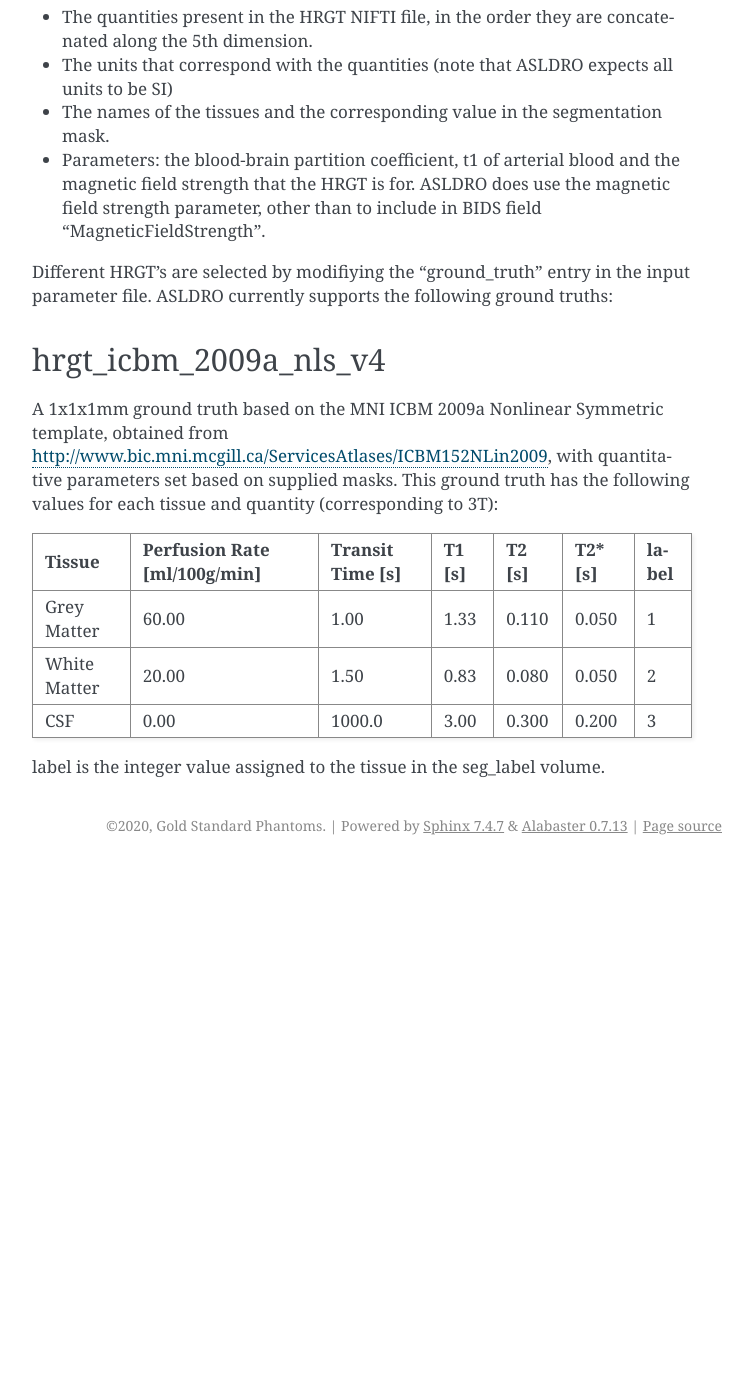
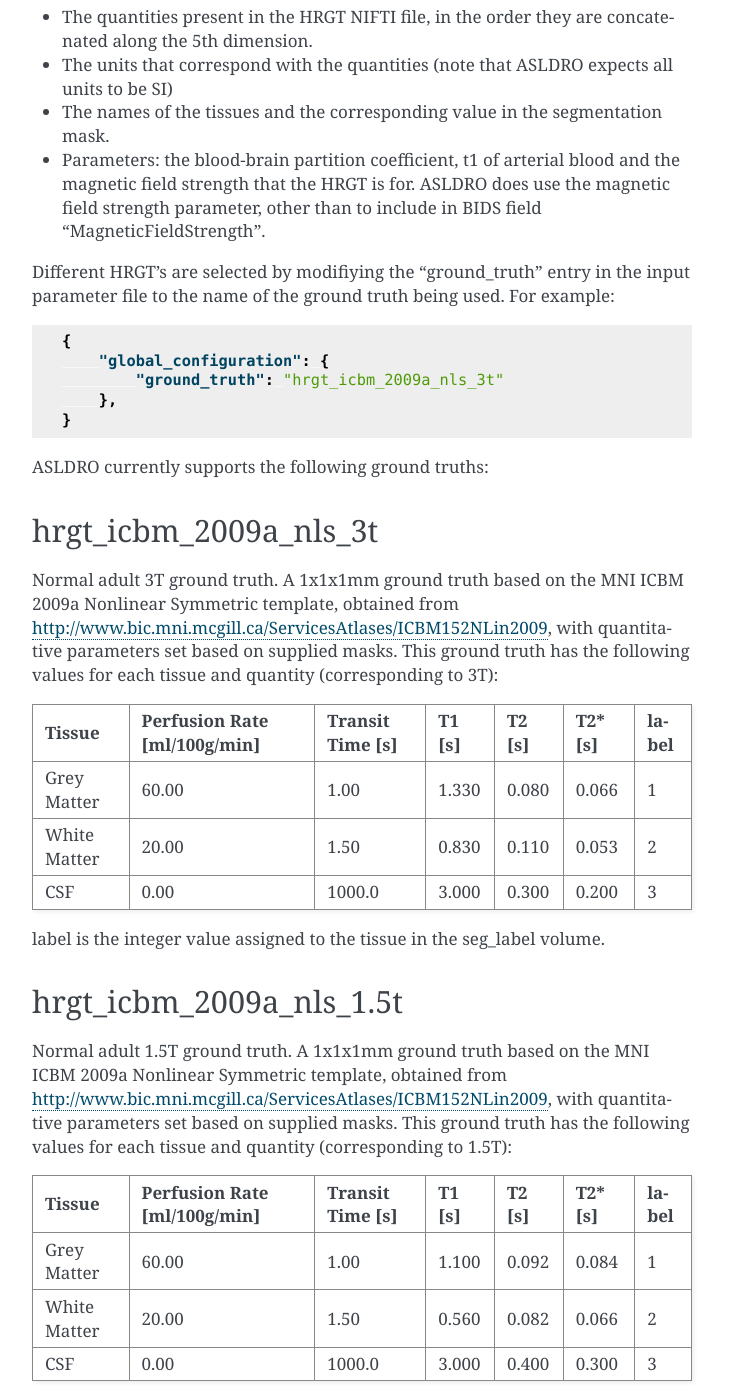
Before and after one commit to gold-standard-phantoms/asldro, a Sphinx documentation site: the page built from docs/usage/ground_truth.rst, in a window 1280 px wide and 1400 px high, scrolled down 1133 px. Shown: the whole window, without its empty margins (388-1141 px from the left). Built offline with Sphinx 7.4.7, drawn with Linux system fonts in a browser that asks for light colours; pages that are not in the unit, such as notebooks, are missing from menus; before the commit the page ends 1998 px from its top, so only the background shows below that; some of the changed text lies outside the part shown.

Commit message:
ASLDRO-136: added 3T and 1.5T HRGTs

```diff
--- a/docs/usage/ground_truth.rst
+++ b/docs/usage/ground_truth.rst
@@ -34,27 +34,61 @@ The json parameter file describes the following:
   than to include in BIDS field "MagneticFieldStrength".
 
 
-Different HRGT's are selected by modifiying the "ground_truth" entry in the input parameter file.
+Different HRGT's are selected by modifiying the "ground_truth" entry in the input parameter file to
+the name of the ground truth being used.  For example:
+
+.. code-block:: json
+
+    {
+        "global_configuration": {
+            "ground_truth": "hrgt_icbm_2009a_nls_3t"
+        },
+    }
+
 ASLDRO currently supports the following ground truths:
 
 
-hrgt_icbm_2009a_nls_v4
+hrgt_icbm_2009a_nls_3t
 ~~~~~~~~~~~~~~~~~~~~~~
 
+Normal adult 3T ground truth.
 A 1x1x1mm ground truth based on the MNI ICBM 2009a Nonlinear
 Symmetric template, obtained from http://www.bic.mni.mcgill.ca/ServicesAtlases/ICBM152NLin2009,
 with quantitative parameters set based on supplied masks.  This ground truth has the following
 values for each tissue and quantity (corresponding to 3T):
 
-+--------------+----------------+--------------+----------+----------+----------+----------+
-| Tissue       | Perfusion Rate | Transit Time | T1       | T2       | T2*      | label    |
-|              | [ml/100g/min]  | [s]          | [s]      | [s]      | [s]      |          |
-+==============+================+==============+==========+==========+==========+==========+
-| Grey Matter  | 60.00          | 1.00         | 1.33     | 0.110    | 0.050    | 1        |
-+--------------+----------------+--------------+----------+----------+----------+----------+
-| White Matter | 20.00          | 1.50         | 0.83     | 0.080    | 0.050    | 2        |
-+--------------+----------------+--------------+----------+----------+----------+----------+
-| CSF          | 0.00           | 1000.0       | 3.00     | 0.300    | 0.200    | 3        |
-+--------------+----------------+--------------+----------+----------+----------+----------+
++--------------+----------------+--------------+-----------+----------+----------+----------+
+| Tissue       | Perfusion Rate | Transit Time | T1        | T2       | T2*      | label    |
+|              | [ml/100g/min]  | [s]          | [s]       | [s]      | [s]      |          |
++==============+================+==============+===========+==========+==========+==========+
+| Grey Matter  | 60.00          | 1.00         | 1.330     | 0.080    | 0.066    | 1        |
++--------------+----------------+--------------+-----------+----------+----------+----------+
+| White Matter | 20.00          | 1.50         | 0.830     | 0.110    | 0.053    | 2        |
++--------------+----------------+--------------+-----------+----------+----------+----------+
+| CSF          | 0.00           | 1000.0       | 3.000     | 0.300    | 0.200    | 3        |
++--------------+----------------+--------------+-----------+----------+----------+----------+
 
 label is the integer value assigned to the tissue in the seg_label volume.
+
+
+hrgt_icbm_2009a_nls_1.5t
+~~~~~~~~~~~~~~~~~~~~~~
+
+Normal adult 1.5T ground truth.
+A 1x1x1mm ground truth based on the MNI ICBM 2009a Nonlinear
+Symmetric template, obtained from http://www.bic.mni.mcgill.ca/ServicesAtlases/ICBM152NLin2009,
+with quantitative parameters set based on supplied masks.  This ground truth has the following
+values for each tissue and quantity (corresponding to 1.5T):
+
++--------------+----------------+--------------+-----------+----------+----------+----------+
+| Tissue       | Perfusion Rate | Transit Time | T1        | T2       | T2*      | label    |
+|              | [ml/100g/min]  | [s]          | [s]       | [s]      | [s]      |          |
++==============+================+==============+===========+==========+==========+==========+
+| Grey Matter  | 60.00          | 1.00         | 1.100     | 0.092    | 0.084    | 1        |
++--------------+----------------+--------------+-----------+----------+----------+----------+
+| White Matter | 20.00          | 1.50         | 0.560     | 0.082    | 0.066    | 2        |
++--------------+----------------+--------------+-----------+----------+----------+----------+
+| CSF          | 0.00           | 1000.0       | 3.000     | 0.400    | 0.300    | 3        |
++--------------+----------------+--------------+-----------+----------+----------+----------+
+
+label is the integer value assigned to the tissue in the seg_label volume.
```
Also changed, not shown: CHANGELOG.md (+2 -0 lines), docs/usage/parameters.rst (+4 -4 lines), 15 other files.
